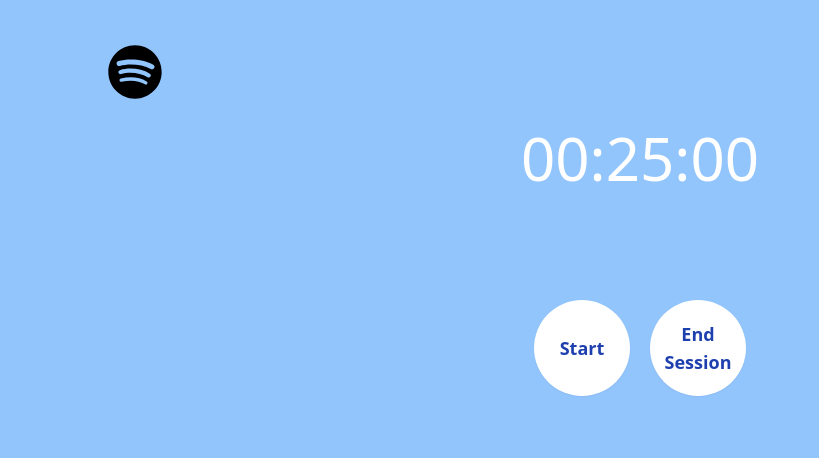
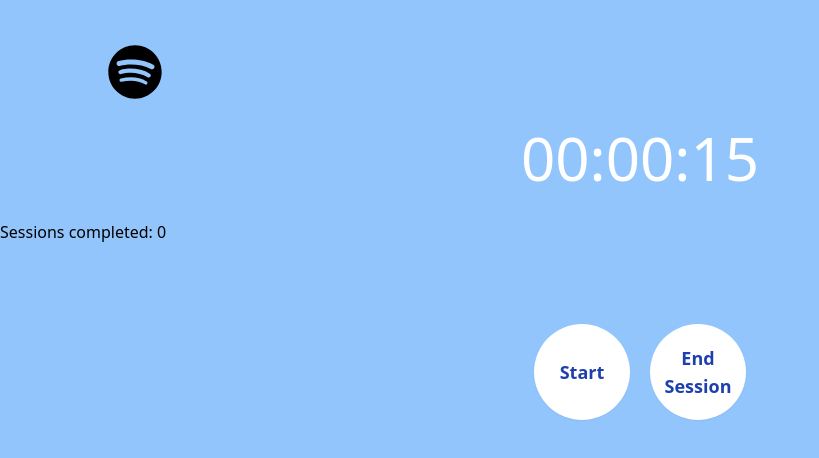
Before and after one commit to jadeasmus/pomodoro, a React (Create React App) app: page / in a window 1280 px wide. Both pictures are taken after a click on the button "Classic". Shown: the top 458 px of the page, without its empty margins (0-819 px from the left). Built offline with nearby package versions, Linux system fonts and the light colour scheme.

Commit message:
session count working

```diff
--- a/src/components/Timer.js
+++ b/src/components/Timer.js
@@ -5,11 +5,12 @@ export default function Timer() {
 
     const [isActive, setIsActive] = useState(false);
     const [isPicked, setIsPicked] = useState(false);
-    // const [sessionCount, setSessionCount] = useState(0);
+    const [sessionCount, setSessionCount] = useState(0);
 
     const [second, setSecond] = useState('00');
     const [minute, setMinute] = useState('00');
     const [hour, setHour] = useState('00');
+
     const [counter, setCounter] = useState(0)
     const [flow, setFlow] = useState(0)
     const [rest, setRest] = useState(0)
@@ -18,9 +19,6 @@ export default function Timer() {
 
     useEffect(() => {
         let flowInterval;
-        let restInterval;
-
-        // console.log(counter)
 
         if (isPicked) {
             const hourCounter = Math.floor(counter / 3600);
@@ -42,11 +40,15 @@ export default function Timer() {
                     if (counter >= 1) {
                         setCounter(counter => counter - 1);
                     } else {
-                        // console.log("in else")
                         setBub(bub+1) // in rest
-                        setCounter(bub%2===0 ? rest : flow)
+                        // setCounter(bub%2===0 ? rest : flow)
+                        if (bub%2===0) {
+                            setCounter(rest)
+                        } else {
+                            setCounter(flow)
+                            setSessionCount(sessionCount+1)
+                        }
                     }
-                    // console.log(bub)
 
                 }
             }, 1000) // 1000 milliseconds per second
@@ -68,16 +70,22 @@ export default function Timer() {
 
     const handleClick = (event) => {
         setIsPicked(true);
+        // 25 minutes work, 5 minutes rest
         if(event.target.textContent === "Classic"){
-            setCounter(1500)
-            setFlow(1500)
-            setRest(300)
+            // setCounter(1500)
+            // setFlow(1500)
+            // setRest(300)
+            setCounter(15)
+            setFlow(15)
+            setRest(3)
         }
+        // 50 minutes work, 10 minutes rest
         if(event.target.textContent === "Longer") {
             setCounter(3000)
             setFlow(3000)
             setRest(600)
         }
+        // 75 minutes work, 15 minutes rest
         if(event.target.textContent === "Longest"){
             setCounter(4500)
             setFlow(4500)
@@ -101,17 +109,6 @@ export default function Timer() {
             {/* Pomodoro session options */}
             {!isPicked ?
             <div className="text-center">
-                {/*
-                <button onClick={event => handleClick(event)} className="text-red-500 px-3 m-3 rounded-md shadow-md bg-white">3600</button>
-                <button onClick={event => handleClick(event)} className="text-red-500 px-3 m-3 rounded-md shadow-md bg-white">600</button>
-                <button onClick={event => handleClick(event)} className="text-red-500 px-3 m-3 rounded-md shadow-md bg-white">300</button>
-                <button onClick={event => handleClick(event)} className="text-red-500 px-3 m-3 rounded-md shadow-md bg-white">120</button>
-
-                <form className="" onSubmit={(e) => e.preventDefault()}>
-                <input className="border-5 border-green-glow rounded-md" type="text" placeholder="Custom" onChange={(e) => setE(parseInt(e.target.value))}></input>
-                    <input type="submit" value="Submit" onClick={ () => setCounter(E) }></input>
-                </form>
-                */}
 
                 <button onClick={event => handleClick(event)} className="text-blue-800 px-3 m-3 rounded-md shadow-md bg-white">Classic</button>
                 <button onClick={event => handleClick(event)} className="text-blue-800 px-3 m-3 rounded-md shadow-md bg-white">Longer</button>
@@ -119,15 +116,17 @@ export default function Timer() {
 
             </div>
             :
-            // <div>
-            //     <h1 className="text-md"> Flow session {sessionCount} </h1>
-            // </div>
-
+            <>
+            <div>
+                <h1 className="text-md"> Sessions completed: {sessionCount} </h1>
+            </div>
 
             <div className="flex justify-center space-x-5">
                 <button className="text-blue-800 font-semibold text-lg h-24 w-24 mt-20 shadow-sm bg-white rounded-full" onClick={() => setIsActive(!isActive)}>{isActive ? "Pause" : "Start"}</button>
                 <button className="text-blue-800 text-lg font-semibold shadow-sm h-24 w-24 mt-20 bg-white rounded-full" onClick={() => stopTimer()}> End Session </button>
             </div>
+
+            </>
 
 
             }
```
